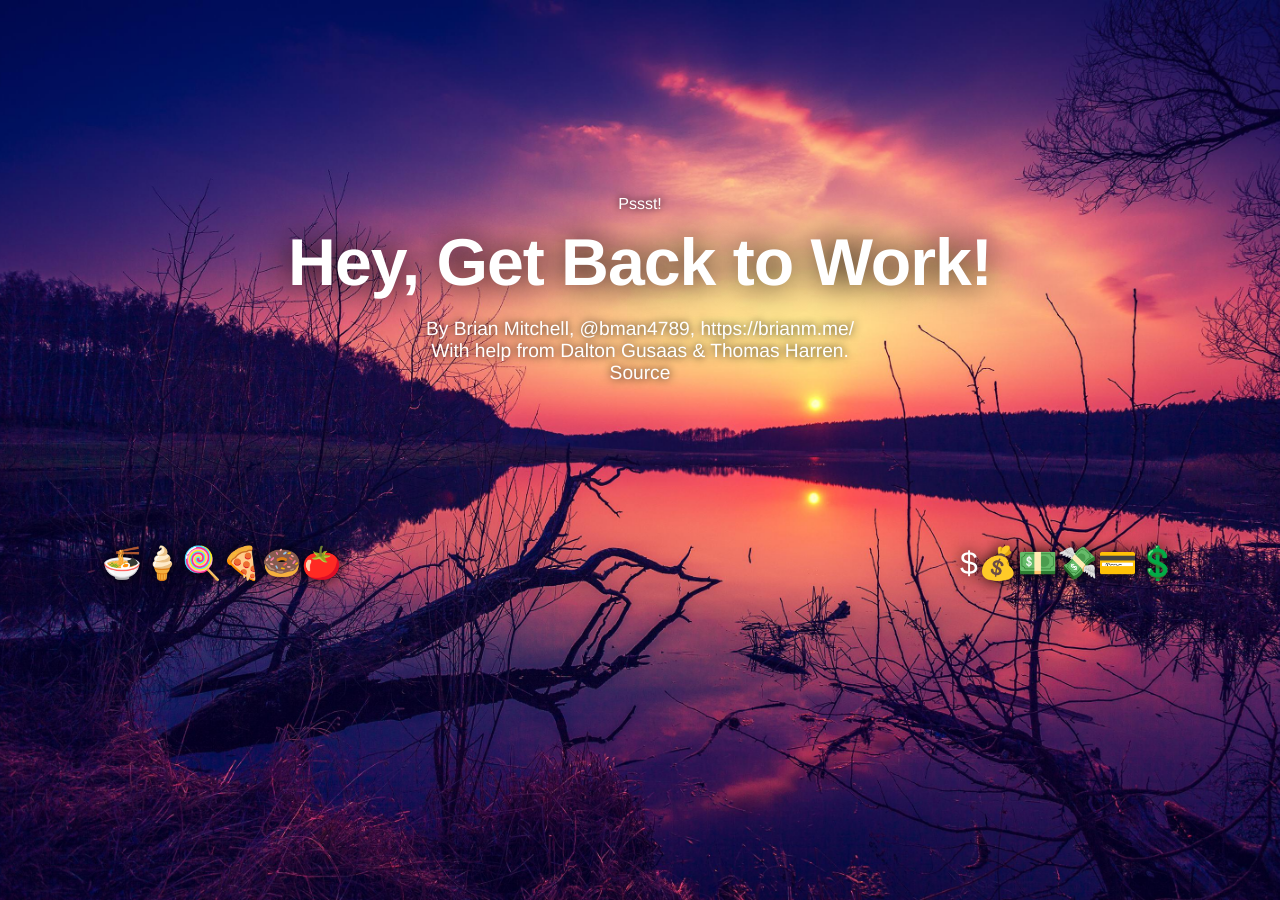
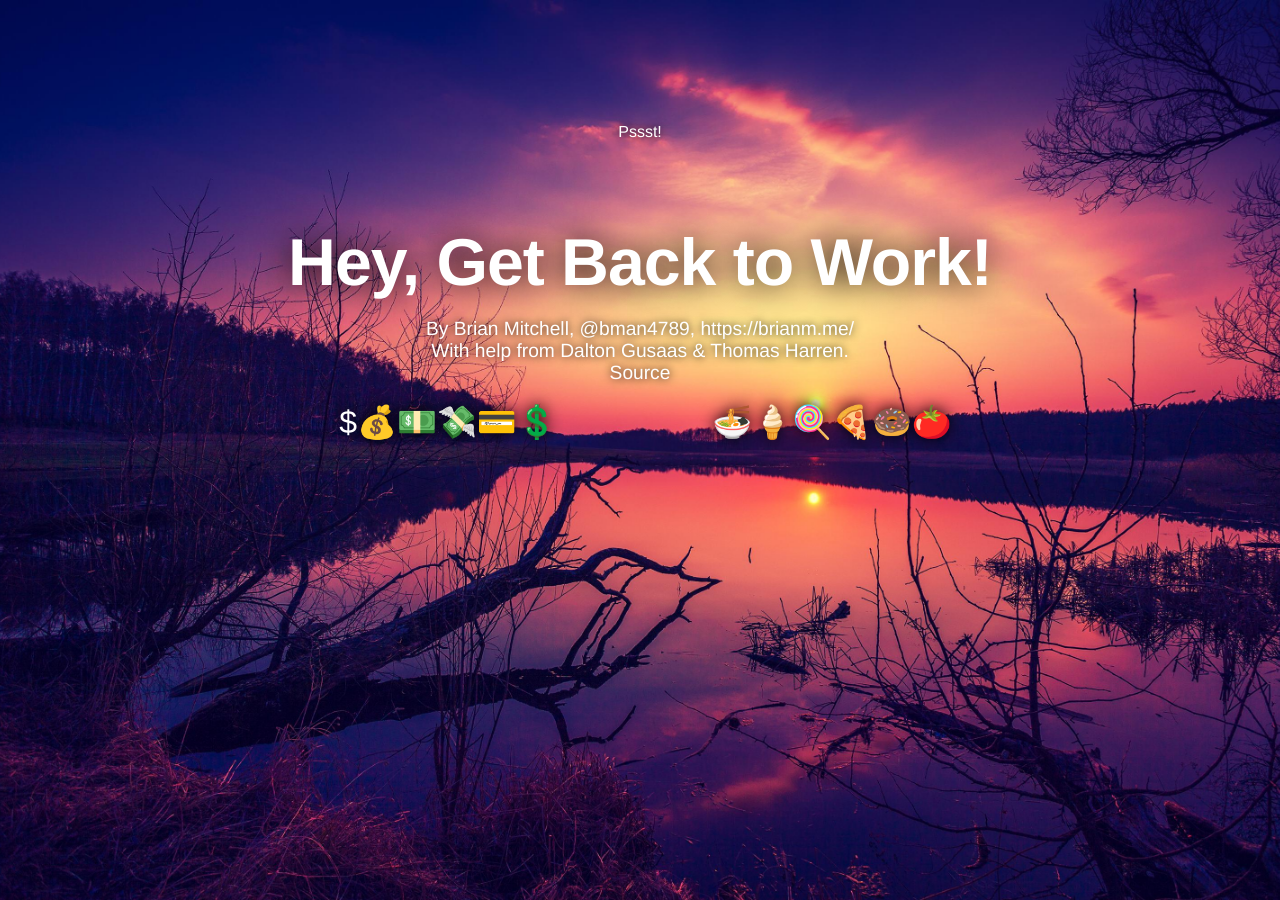
Before and after one commit to BrianMitchL/heygetbacktowork, a Jekyll site: the page built from index.html, in a window 1280 px wide. Built offline with Jekyll 4.4.1, drawn with Linux system fonts in a browser that asks for light colours.

Commit message:
Styling changes. More responsive!

```diff
--- a/assets/styles/style.css
+++ b/assets/styles/style.css
@@ -29,14 +29,13 @@ h1, h2, h3, h4, h5, h6, p, a, div {
 
 .main-title {
     position: absolute;
-    top: 25%;
+    top: 25vh;
     left: 0;
     right: 0;
     margin-left: auto;
     margin-right: auto;
-    width: 60%;
-    font-size: 200%;
-    text-shadow: 0 1px 0 rgba(0, 0, 0, 0.1);
+    width: 60vw;
+    font-size: 2em;
     color: white;
 }
 
@@ -60,21 +59,24 @@ h1, h2, h3, h4, h5, h6, p, a, div {
 
 #pst {
     position: absolute;
-    top: -10%;
+    top: -10vh;
     left: 0;
     right: 0;
     margin-left: auto;
     margin-right: auto;
-    font-size: 12pt;
+    font-size: 1rem;
 }
 
-#offRightEdge, #offLeftEdge {
-    position: absolute;
-    bottom: -100%;
+.left{float:left;}
+.right{float:right;}
+
+.width-half {
+    width: 50%;
 }
-#offRightEdge{
-    right: -20%;
+
+@media only screen
+and (max-width : 768px) {
+    .width-half {
+        width: 100%;
+    }
 }
-#offLeftEdge {
-    left: -20%;
-}
--- a/index.html
+++ b/index.html
@@ -8,9 +8,9 @@ layout: default
     <p>By Brian Mitchell, <a class="main-link" href="https://twitter.com/bman4789/">@bman4789</a>, <a class="main-link" href="https://brianm.me/" title="brianm.me website">https://brianm.me/</a><br />
     With help from Dalton Gusaas & Thomas Harren.<br /><a class="main-link" href="https://github.com/bman4789/heygetbacktowork" title="Github Repo">Source</a></p>
 
-    <a id="offRightEdge" class="animated rotateInUpRight main-link" href="/it/looks/like/you/are/distracted/,/maybe/you/should/get/back/to/work!/" title="$$$$$">$💰💵💸💳💲</a>
+    <a class="animated rotateInUpRight main-link width-half left" href="/it/looks/like/you/are/distracted/,/maybe/you/should/get/back/to/work!/" title="$$$$$">$💰💵💸💳💲</a>
 
-    <a id="offLeftEdge" class="animated rotateInUpLeft main-link" href="/lol" title="roflcopter">🍜🍦🍭🍕🍩🍅</a>
+    <a class="animated rotateInUpLeft main-link width-half right" href="/lol" title="roflcopter">🍜🍦🍭🍕🍩🍅</a>
 </div>
 <script type="text/javascript">
     $(document).ready(function() {
```
